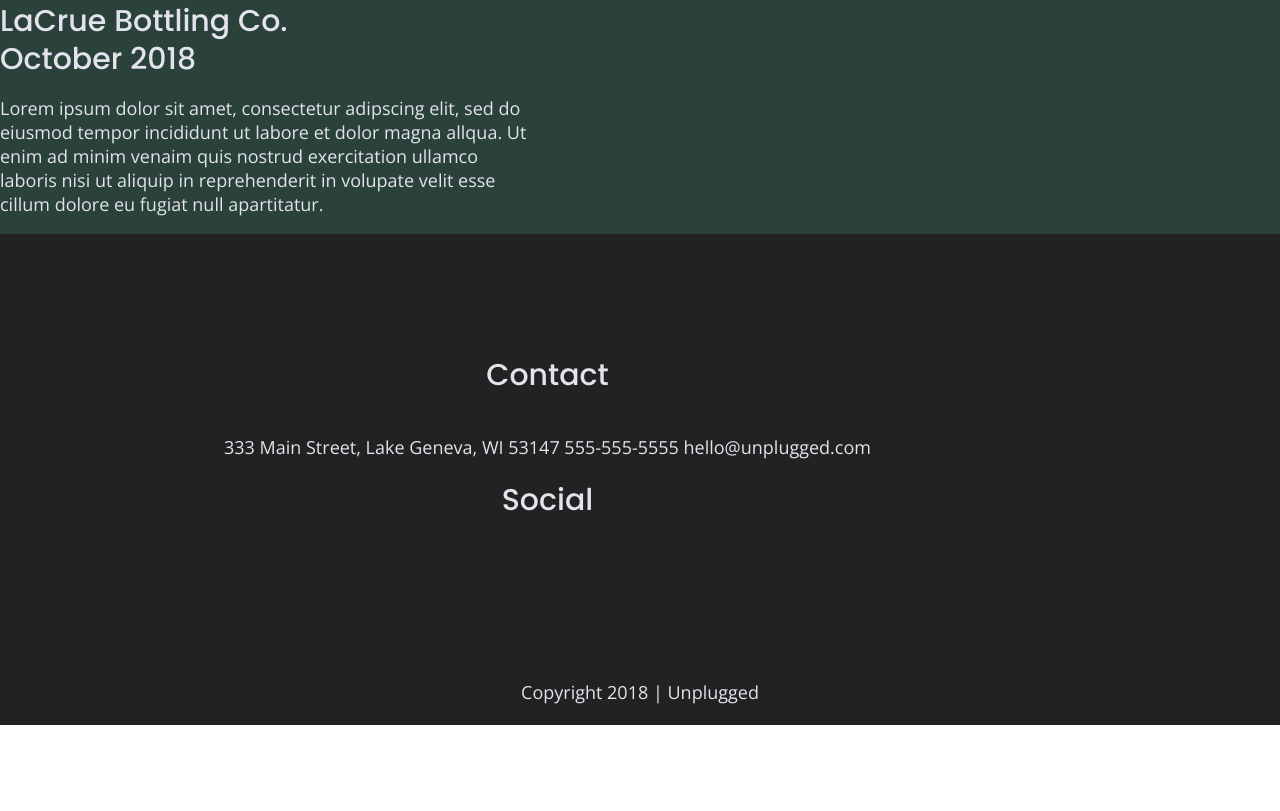
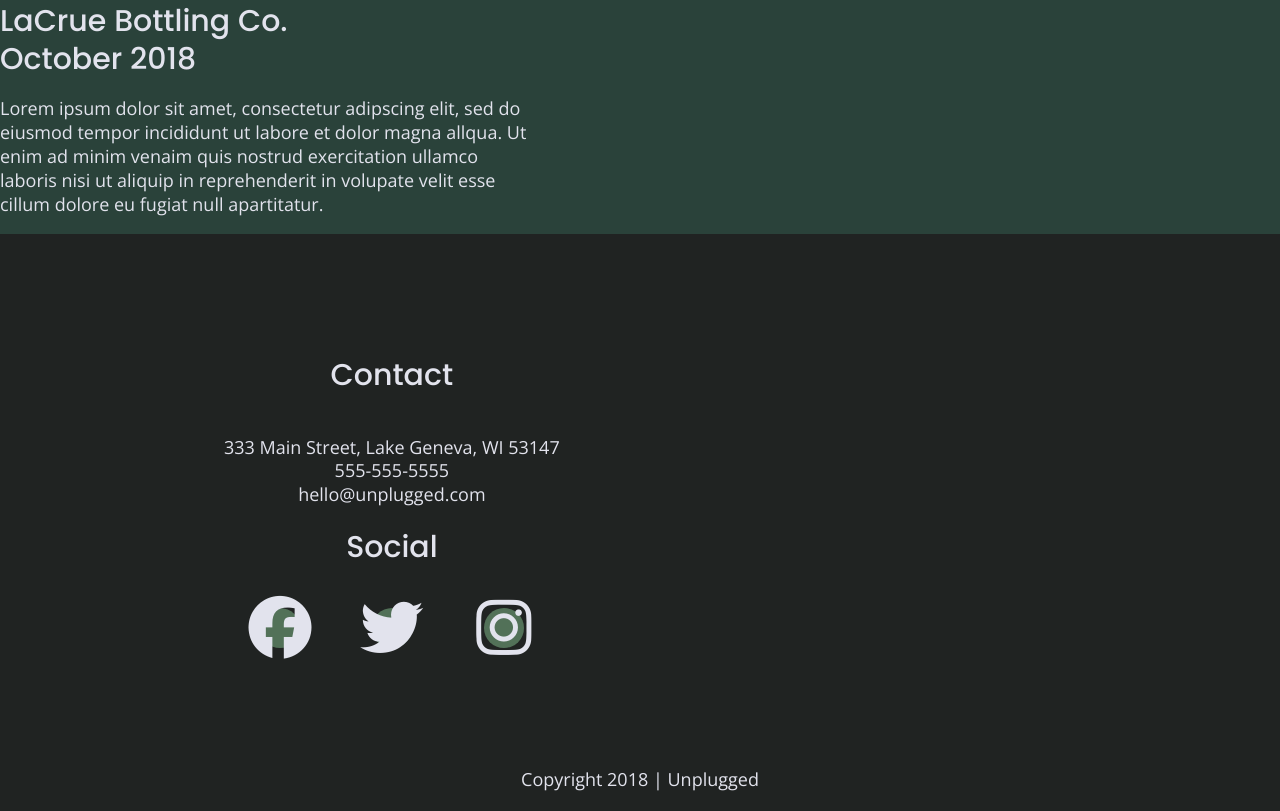
Before and after one commit to ariellazuri/coding-responsive-unplugged, a plain HTML site: page index.html in a window 1280 px wide. Shown: the part 2810-3621 px from the top of the page. Before the commit the page ends 3535 px from the top, so only its background shows below. Drawn offline with nearby package versions, Linux system fonts and the light colour scheme; a script that the page names is missing; files whose address does not match are found by name.

Commit message:
Added social icons

```diff
--- a/css/style.css
+++ b/css/style.css
@@ -236,9 +236,17 @@ footer .social-icons {
 }
 
 footer .social-icons p {
+  background-color: #527158;
+  border-radius: 50%;
+  width: 40px;
+  height: 40px;
   display: flex;
   justify-content: center;
   align-items: center;
+}
+
+footer .social-icons p i {
+  font-size: 3.5em;
 }
 
 footer .copyright {
@@ -326,14 +334,14 @@ input[type=button] {
   flex-flow: row wrap;
 }
 
+.features i {
+  font-size: 3em;
+  margin-bottom: 30px;
+}
+
 .features p {
   text-align: center;
   margin: 0;
-}
-
-.features i {
-  font-size: 3em;
-  margin-bottom: 30px;
 }
 
 /*Reviews*/
@@ -776,7 +784,7 @@ input[type=button] {
     padding-bottom: 37.5%;
   }
 
-   .mission h2,
+  .mission h2,
   .contact-section .content-wrapper h2 {
     width: 95%;
     font-size: 3em;
--- a/index.html
+++ b/index.html
@@ -1,7 +1,7 @@
 <!doctype html>
 <html class="no-js" lang="">
 
-  <!--- Google Fonts --->
+<!--- Google Fonts --->
 <link rel="preconnect" href="https://fonts.googleapis.com">
 <link rel="preconnect" href="https://fonts.gstatic.com" crossorigin>
 <link href="https://fonts.googleapis.com/css2?family=Open+Sans:wght@400;700&family=Poppins:wght@500;700&display=swap"
@@ -134,8 +134,8 @@
           <h4>Contact</h4>
           <address>
             <p>
-              333 Main Street, Lake Geneva, WI 53147
-              555-555-5555
+              333 Main Street, Lake Geneva, WI 53147<br>
+              555-555-5555<br>
               hello@unplugged.com
             </p>
           </address>
@@ -143,13 +143,14 @@
             <h4>Social</h4>
             <div class="social-icons">
               <p>
-                <a href="https://www.facebook.com/Skillcrush/" target="_blank"></a>
+                <a href="https://www.facebook.com/Skillcrush/" target="_blank"><i class="fa-brands fa-facebook"></i></a>
               </p>
               <p>
-                <a href="https://twitter.com/Skillcrush" target="_blank"></a>
+                <a href="https://twitter.com/Skillcrush" target="_blank"><i class="fa-brands fa-twitter"></i></a>
               </p>
               <p>
-                <a href="https://www.instagram.com/skillcrush/" target="_blank"></a>
+                <a href="https://www.instagram.com/skillcrush/" target="_blank"><i
+                    class="fa-brands fa-instagram"></i></a>
               </p>
             </div>
             <!-- other social media links here -->
```
Also changed, not shown: about/index.html (+8 -3 lines), faq/index.html (+7 -4 lines).
